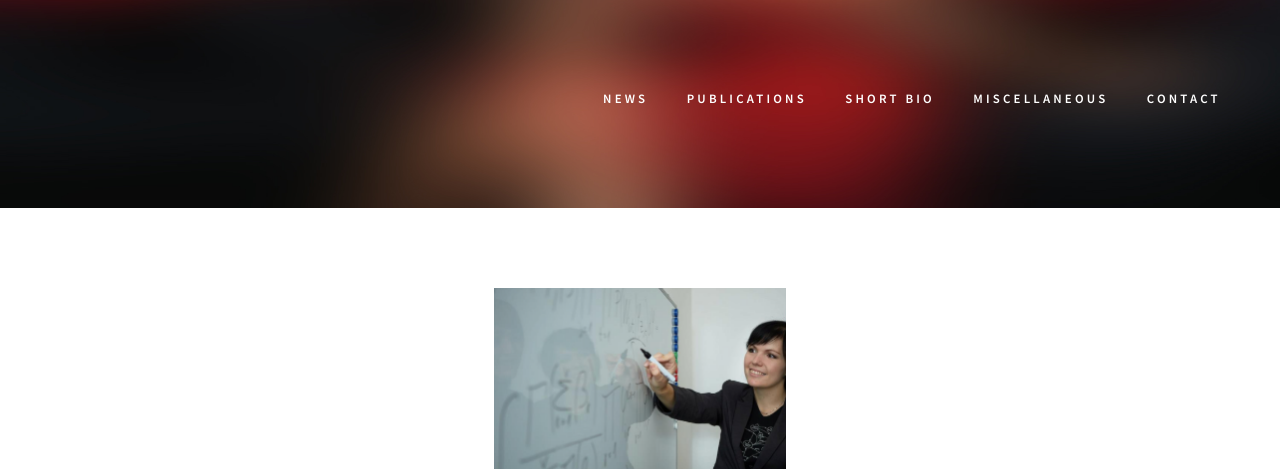
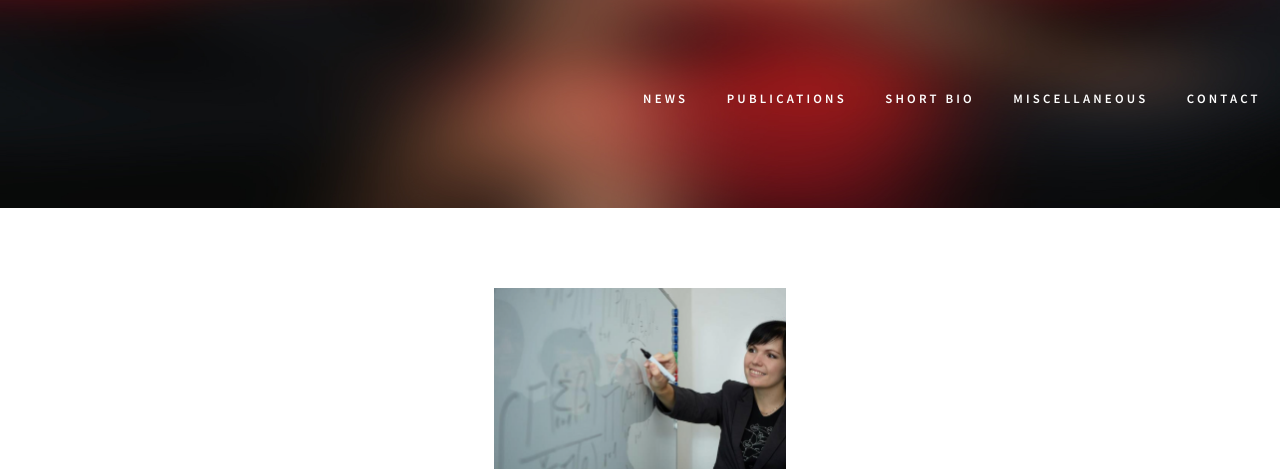
Before and after one commit to lucieflek/lucieflek.github.io, a plain HTML site: page index.html in a window 1280 px wide. Shown: the top 469 px of the page. Drawn offline with Linux system fonts and the light colour scheme.

Commit message:
Update index.html

```diff
--- a/index.html
+++ b/index.html
@@ -24,10 +24,7 @@ Released   : 20130919
 </head>
 <body>
 <div id="header-wrapper">
-	<div id="header" class="container">
-		<div id="logo">
-<!--			<h1><a href="#">Joyousness</a></h1>-->
-		</div>
+	<div id="header">
 		<div id="menu">
 			<ul>
 				<li class="current_page_item"><a href="#News" accesskey="1" title="">News</a></li>
```
